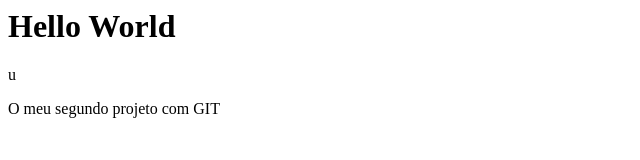
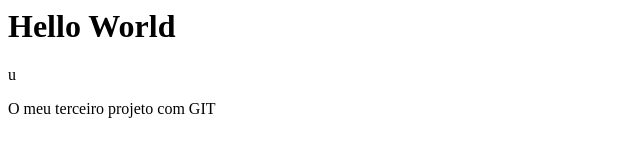
Before and after one commit to emanuelbarroscunha/PrimeiroGitHub, a plain HTML site: page index.html in a window 1280 px wide. Shown: the full height of the page, 0-640 px from the left. Drawn offline with Linux system fonts and the light colour scheme.

Commit message:
correcao de novo erro

```diff
--- a/index.html
+++ b/index.html
@@ -1,2 +1,2 @@
  <h1>Hello World</h1>
-u <p>O meu segundo projeto com GIT</p>
+u <p>O meu terceiro projeto com GIT</p>
```
